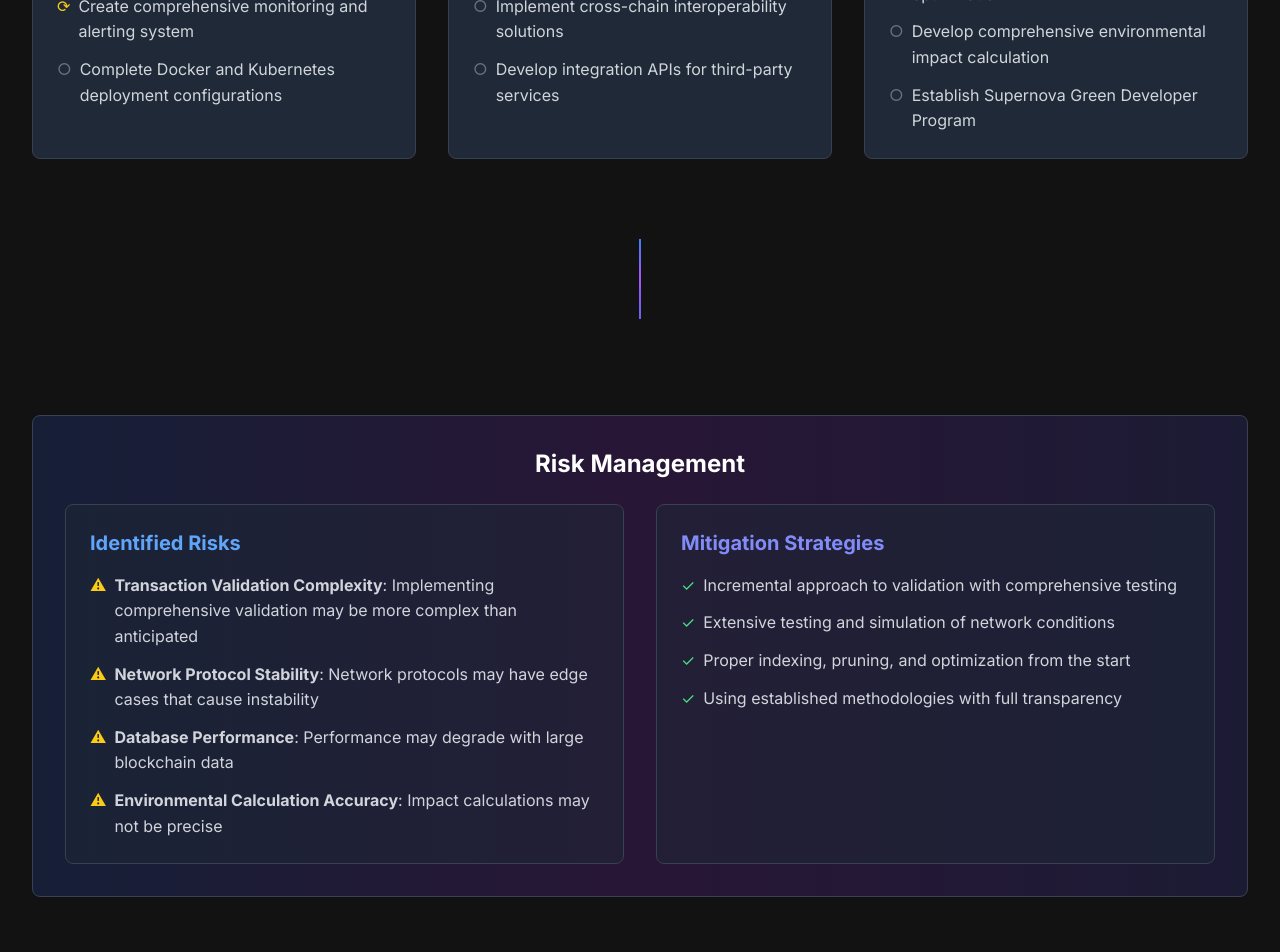
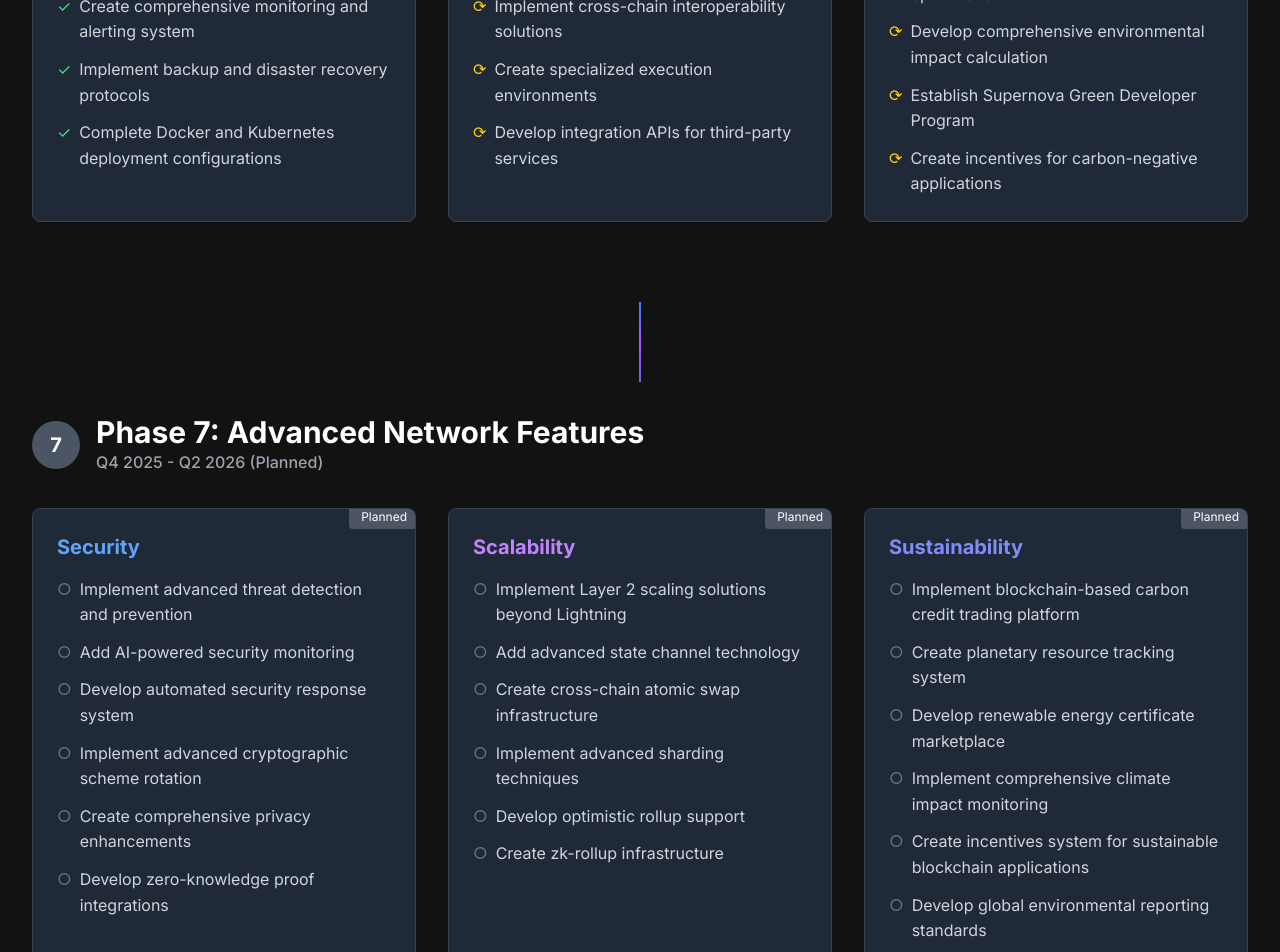
Before and after one commit to mjohnson518/supernova-web, a Next.js app: page /roadmap in a window 1280 px wide. Shown: the part 4120-5072 px from the top of the page. Built offline with nearby package versions, Linux system fonts and the light colour scheme.

Commit message:
updt docs

```diff
--- a/src/app/roadmap/page.tsx
+++ b/src/app/roadmap/page.tsx
@@ -519,7 +519,7 @@ export default function RoadmapPage() {
         {/* Vertical timeline divider */}
         <div className="hidden md:block w-0.5 bg-gradient-to-b from-blue-500 via-purple-500 to-indigo-500 h-20 mx-auto my-8"></div>
 
-        {/* Phase 6 - Current */}
+        {/* Phase 6 - In Progress */}
         <div className="mb-20">
           <div className="flex items-center mb-6">
             <div className="w-12 h-12 rounded-full bg-blue-500 flex items-center justify-center text-white font-bold text-xl mr-4">
@@ -527,7 +527,7 @@ export default function RoadmapPage() {
             </div>
             <div>
               <h2 className="text-3xl font-bold text-white">Phase 6: Production Readiness</h2>
-              <p className="text-blue-400 font-medium">Q3 2026 - Q1 2027 (In Progress)</p>
+              <p className="text-yellow-400 font-medium">Q3 2025 - Q4 2025 (In Progress)</p>
             </div>
           </div>
 
@@ -537,23 +537,27 @@ export default function RoadmapPage() {
               <h3 className="text-xl font-bold text-blue-400 mb-4">Security</h3>
               <ul className="space-y-3 text-gray-300">
                 <li className="flex items-start">
-                  <span className="text-yellow-400 mr-2">⟳</span>
+                  <span className="text-green-400 mr-2">✓</span>
                   <span>Optimize block validation for performance</span>
                 </li>
                 <li className="flex items-start">
-                  <span className="text-yellow-400 mr-2">⟳</span>
+                  <span className="text-green-400 mr-2">✓</span>
                   <span>Implement parallel transaction verification</span>
                 </li>
                 <li className="flex items-start">
-                  <span className="text-yellow-400 mr-2">⟳</span>
+                  <span className="text-green-400 mr-2">✓</span>
                   <span>Add advanced caching mechanisms</span>
                 </li>
                 <li className="flex items-start">
-                  <span className="text-yellow-400 mr-2">⟳</span>
+                  <span className="text-green-400 mr-2">✓</span>
                   <span>Create comprehensive monitoring and alerting system</span>
                 </li>
                 <li className="flex items-start">
-                  <span className="text-gray-500 mr-2">○</span>
+                  <span className="text-green-400 mr-2">✓</span>
+                  <span>Implement backup and disaster recovery protocols</span>
+                </li>
+                <li className="flex items-start">
+                  <span className="text-green-400 mr-2">✓</span>
                   <span>Complete Docker and Kubernetes deployment configurations</span>
                 </li>
               </ul>
@@ -564,23 +568,27 @@ export default function RoadmapPage() {
               <h3 className="text-xl font-bold text-purple-400 mb-4">Scalability</h3>
               <ul className="space-y-3 text-gray-300">
                 <li className="flex items-start">
-                  <span className="text-yellow-400 mr-2">⟳</span>
+                  <span className="text-green-400 mr-2">✓</span>
                   <span>Implement elastic scaling based on network load</span>
                 </li>
                 <li className="flex items-start">
-                  <span className="text-yellow-400 mr-2">⟳</span>
+                  <span className="text-green-400 mr-2">✓</span>
                   <span>Add advanced database optimizations</span>
                 </li>
                 <li className="flex items-start">
-                  <span className="text-yellow-400 mr-2">⟳</span>
+                  <span className="text-green-400 mr-2">✓</span>
                   <span>Improve memory usage with efficient data structures</span>
                 </li>
                 <li className="flex items-start">
-                  <span className="text-gray-500 mr-2">○</span>
+                  <span className="text-yellow-400 mr-2">⟳</span>
                   <span>Implement cross-chain interoperability solutions</span>
                 </li>
                 <li className="flex items-start">
-                  <span className="text-gray-500 mr-2">○</span>
+                  <span className="text-yellow-400 mr-2">⟳</span>
+                  <span>Create specialized execution environments</span>
+                </li>
+                <li className="flex items-start">
+                  <span className="text-yellow-400 mr-2">⟳</span>
                   <span>Develop integration APIs for third-party services</span>
                 </li>
               </ul>
@@ -595,20 +603,24 @@ export default function RoadmapPage() {
                   <span>Implement global renewable energy coordination</span>
                 </li>
                 <li className="flex items-start">
-                  <span className="text-gray-500 mr-2">○</span>
+                  <span className="text-yellow-400 mr-2">⟳</span>
                   <span>Create blockchain-based planetary resource management</span>
                 </li>
                 <li className="flex items-start">
-                  <span className="text-gray-500 mr-2">○</span>
+                  <span className="text-yellow-400 mr-2">⟳</span>
                   <span>Launch decentralized energy grid optimization</span>
                 </li>
                 <li className="flex items-start">
-                  <span className="text-gray-500 mr-2">○</span>
+                  <span className="text-yellow-400 mr-2">⟳</span>
                   <span>Develop comprehensive environmental impact calculation</span>
                 </li>
                 <li className="flex items-start">
-                  <span className="text-gray-500 mr-2">○</span>
+                  <span className="text-yellow-400 mr-2">⟳</span>
                   <span>Establish Supernova Green Developer Program</span>
+                </li>
+                <li className="flex items-start">
+                  <span className="text-yellow-400 mr-2">⟳</span>
+                  <span>Create incentives for carbon-negative applications</span>
                 </li>
               </ul>
             </div>
@@ -618,9 +630,112 @@ export default function RoadmapPage() {
         {/* Vertical timeline divider */}
         <div className="hidden md:block w-0.5 bg-gradient-to-b from-blue-500 via-purple-500 to-indigo-500 h-20 mx-auto my-8"></div>
 
-        {/* Future Phases */}
-        <div className="grid md:grid-cols-1 gap-8 mb-16">
-          {/* Remove or update these as needed for future phases */}
+        {/* Phase 7 - Planned */}
+        <div className="mb-20">
+          <div className="flex items-center mb-6">
+            <div className="w-12 h-12 rounded-full bg-gray-600 flex items-center justify-center text-white font-bold text-xl mr-4">
+              7
+            </div>
+            <div>
+              <h2 className="text-3xl font-bold text-white">Phase 7: Advanced Network Features</h2>
+              <p className="text-gray-400 font-medium">Q4 2025 - Q2 2026 (Planned)</p>
+            </div>
+          </div>
+
+          <div className="grid md:grid-cols-3 gap-8 mt-8">
+            <div className="bg-gray-800 p-6 rounded-lg border border-gray-700 relative overflow-hidden">
+              <div className="absolute -top-1 -right-1 bg-gray-600 text-white text-xs px-3 py-1 rounded-bl">Planned</div>
+              <h3 className="text-xl font-bold text-blue-400 mb-4">Security</h3>
+              <ul className="space-y-3 text-gray-300">
+                <li className="flex items-start">
+                  <span className="text-gray-500 mr-2">○</span>
+                  <span>Implement advanced threat detection and prevention</span>
+                </li>
+                <li className="flex items-start">
+                  <span className="text-gray-500 mr-2">○</span>
+                  <span>Add AI-powered security monitoring</span>
+                </li>
+                <li className="flex items-start">
+                  <span className="text-gray-500 mr-2">○</span>
+                  <span>Develop automated security response system</span>
+                </li>
+                <li className="flex items-start">
+                  <span className="text-gray-500 mr-2">○</span>
+                  <span>Implement advanced cryptographic scheme rotation</span>
+                </li>
+                <li className="flex items-start">
+                  <span className="text-gray-500 mr-2">○</span>
+                  <span>Create comprehensive privacy enhancements</span>
+                </li>
+                <li className="flex items-start">
+                  <span className="text-gray-500 mr-2">○</span>
+                  <span>Develop zero-knowledge proof integrations</span>
+                </li>
+              </ul>
+            </div>
+
+            <div className="bg-gray-800 p-6 rounded-lg border border-gray-700 relative overflow-hidden">
+              <div className="absolute -top-1 -right-1 bg-gray-600 text-white text-xs px-3 py-1 rounded-bl">Planned</div>
+              <h3 className="text-xl font-bold text-purple-400 mb-4">Scalability</h3>
+              <ul className="space-y-3 text-gray-300">
+                <li className="flex items-start">
+                  <span className="text-gray-500 mr-2">○</span>
+                  <span>Implement Layer 2 scaling solutions beyond Lightning</span>
+                </li>
+                <li className="flex items-start">
+                  <span className="text-gray-500 mr-2">○</span>
+                  <span>Add advanced state channel technology</span>
+                </li>
+                <li className="flex items-start">
+                  <span className="text-gray-500 mr-2">○</span>
+                  <span>Create cross-chain atomic swap infrastructure</span>
+                </li>
+                <li className="flex items-start">
+                  <span className="text-gray-500 mr-2">○</span>
+                  <span>Implement advanced sharding techniques</span>
+                </li>
+                <li className="flex items-start">
+                  <span className="text-gray-500 mr-2">○</span>
+                  <span>Develop optimistic rollup support</span>
+                </li>
+                <li className="flex items-start">
+                  <span className="text-gray-500 mr-2">○</span>
+                  <span>Create zk-rollup infrastructure</span>
+                </li>
+              </ul>
+            </div>
+
+            <div className="bg-gray-800 p-6 rounded-lg border border-gray-700 relative overflow-hidden">
+              <div className="absolute -top-1 -right-1 bg-gray-600 text-white text-xs px-3 py-1 rounded-bl">Planned</div>
+              <h3 className="text-xl font-bold text-indigo-400 mb-4">Sustainability</h3>
+              <ul className="space-y-3 text-gray-300">
+                <li className="flex items-start">
+                  <span className="text-gray-500 mr-2">○</span>
+                  <span>Implement blockchain-based carbon credit trading platform</span>
+                </li>
+                <li className="flex items-start">
+                  <span className="text-gray-500 mr-2">○</span>
+                  <span>Create planetary resource tracking system</span>
+                </li>
+                <li className="flex items-start">
+                  <span className="text-gray-500 mr-2">○</span>
+                  <span>Develop renewable energy certificate marketplace</span>
+                </li>
+                <li className="flex items-start">
+                  <span className="text-gray-500 mr-2">○</span>
+                  <span>Implement comprehensive climate impact monitoring</span>
+                </li>
+                <li className="flex items-start">
+                  <span className="text-gray-500 mr-2">○</span>
+                  <span>Create incentives system for sustainable blockchain applications</span>
+                </li>
+                <li className="flex items-start">
+                  <span className="text-gray-500 mr-2">○</span>
+                  <span>Develop global environmental reporting standards</span>
+                </li>
+              </ul>
+            </div>
+          </div>
         </div>
 
         {/* Risk Management */}
```
Also changed, not shown: 5 other files (tests, documents, lock files or other folders).
